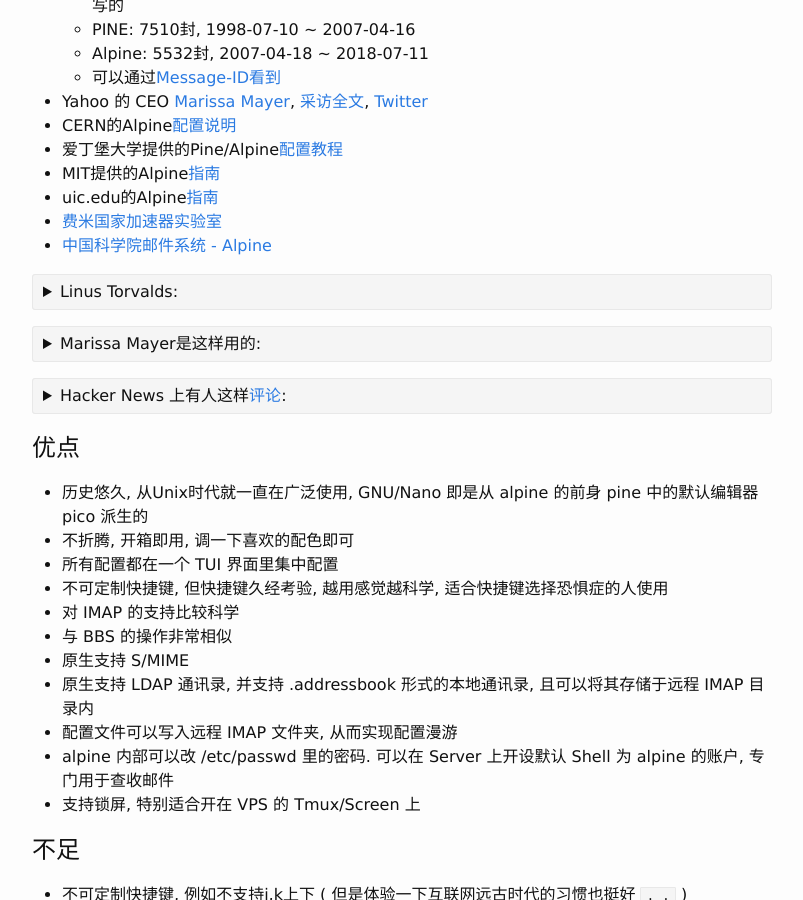
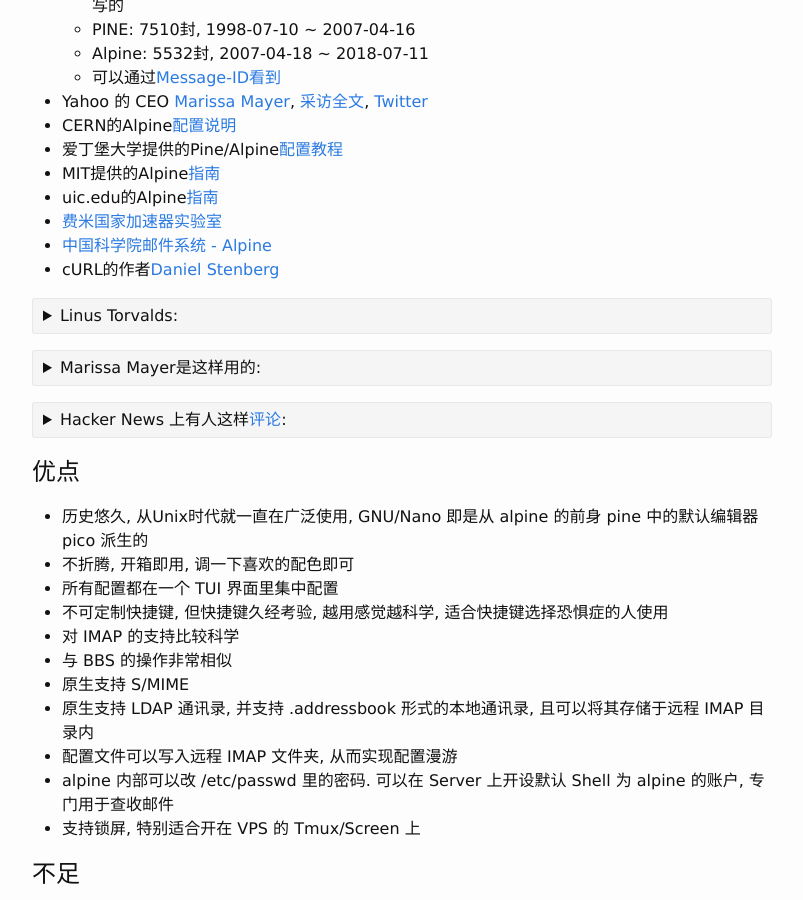
Before and after one commit to scateu/scateu.github.io, a Jekyll site: the page built from _posts/2015-08-23-alpine.md, in a window 1280 px wide and 900 px high, scrolled down 1450 px. Shown: the whole window, without its empty margins (238-1041 px from the left). Built offline with Jekyll 4.4.1, drawn with Linux system fonts in a browser that asks for light colours; nearby versions of some CDN libraries; comment, search, counter and statistics services are not loaded.

Commit message:
2020年 1月19日 星期日 14时48分30秒 CST

```diff
--- a/_posts/2015-08-23-alpine.md
+++ b/_posts/2015-08-23-alpine.md
@@ -27,6 +27,7 @@
   - uic.edu的Alpine[指南](http://accc.uic.edu/service/shell-accounts/pine)
   - [费米国家加速器实验室](http://www.fnal.gov/docs/products/pine/example.pinerc)
   - [中国科学院邮件系统 - Alpine](http://help.cstnet.cn/changjianwenti/youjianshoufa/alpineimap.html)
+  - cURL的作者[Daniel Stenberg](https://twitter.com/bagder/status/1215311286814281728)
 
 <details markdown="1"><summary> Linus Torvalds: </summary>
 
```
